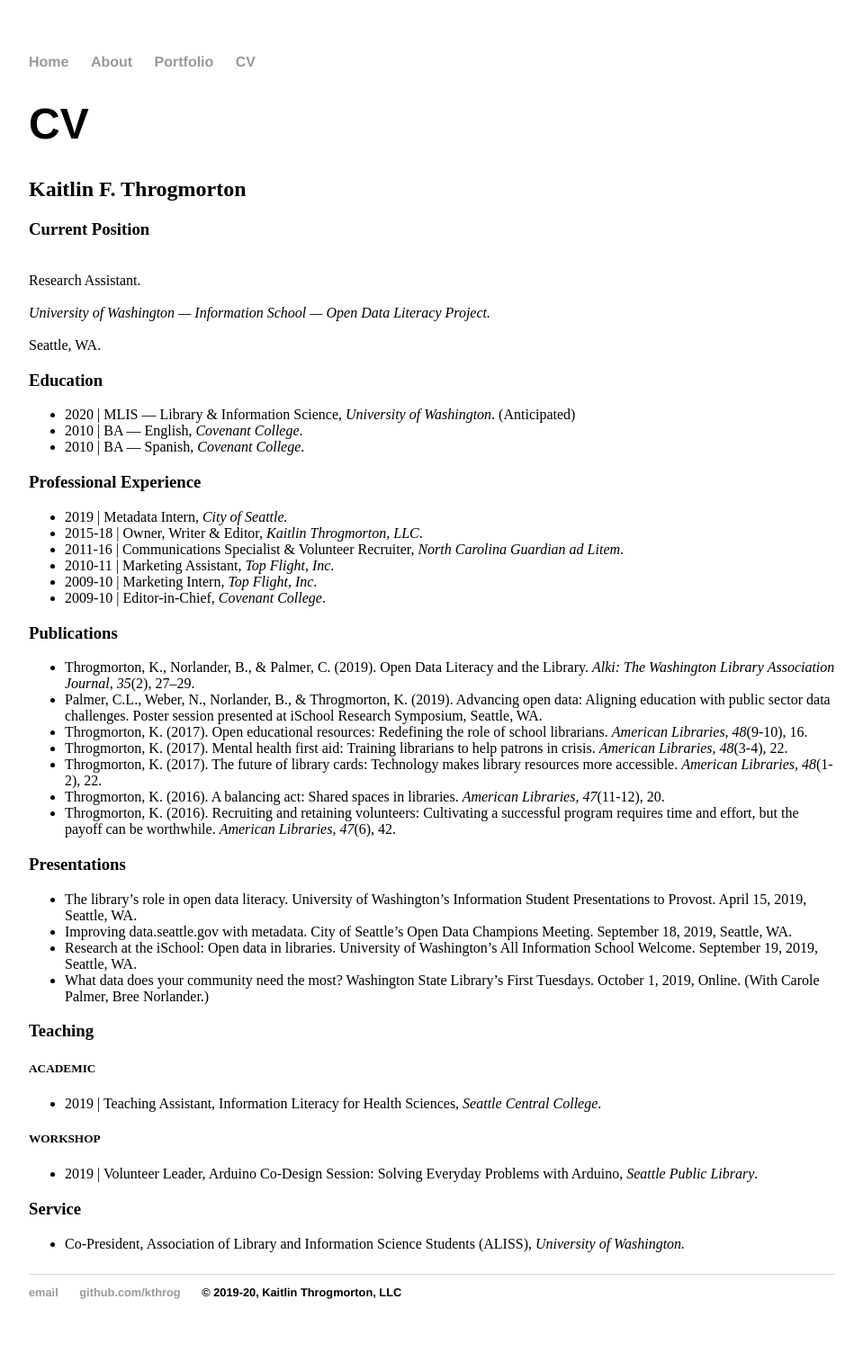
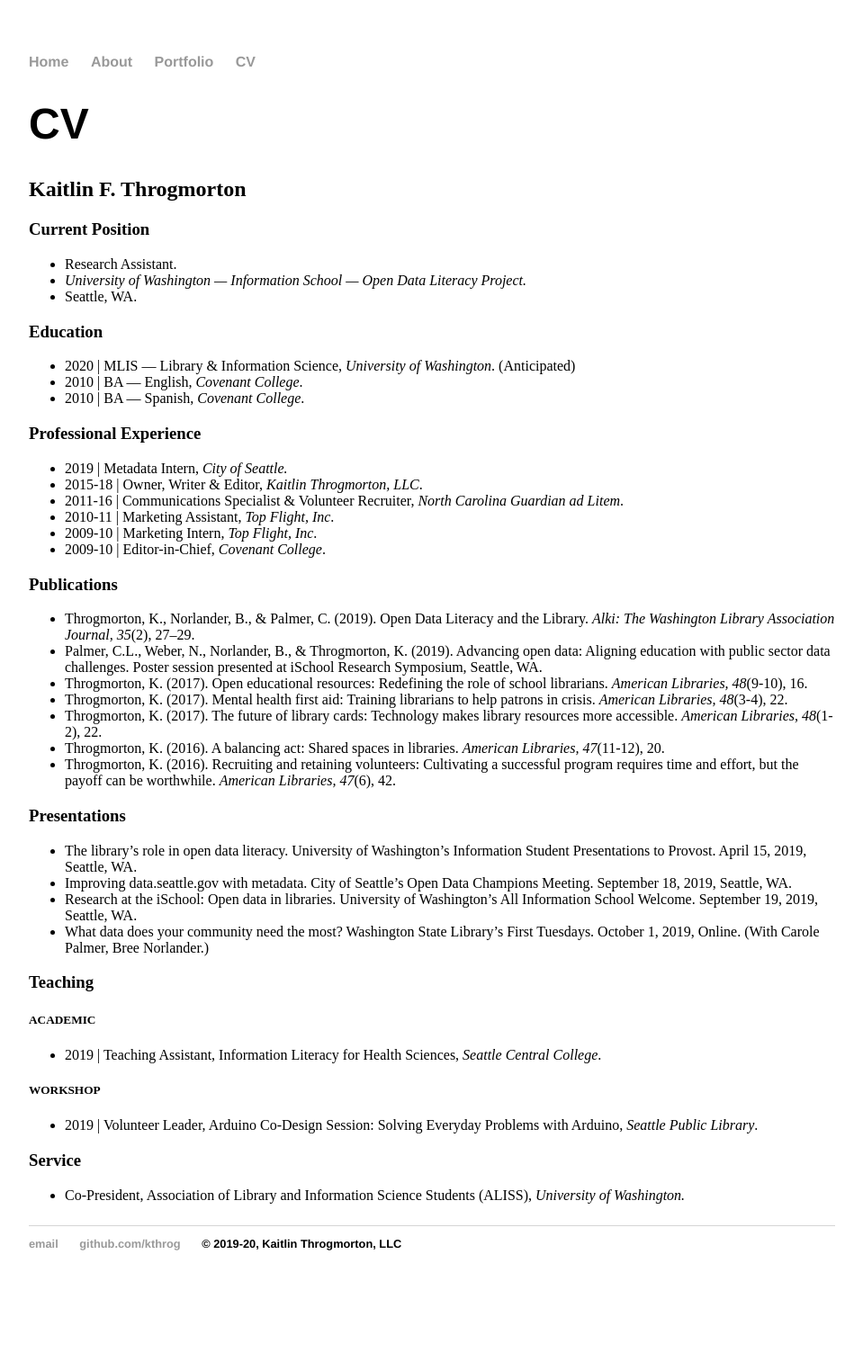
Before and after one commit to kthrog/old_site, a Jekyll site: the page built from CV/index.html, in a window 1280 px wide. Shown: the whole page at 90% size, without its empty margins (160-1119 px from the left). Built offline with Jekyll 4.4.1, drawn with Linux system fonts in a browser that asks for light colours; after the commit the page ends 1450 px from its top, so only the background shows below that.

Commit message:
fix top item

```diff
--- a/CV/index.html
+++ b/CV/index.html
@@ -7,9 +7,11 @@ title: CV
 		<h1>CV</h1>
     		<h2>Kaitlin F. Throgmorton</h2>
     		<h3>Current Position</h3>
-   			<br>Research Assistant.</br>
-    			<br><i>University of Washington — Information School — Open Data Literacy Project.</i></br>
-   	 		<br>Seattle, WA.</br>
+   			<ul>
+			<li>Research Assistant.</li>
+    			<li><i>University of Washington — Information School — Open Data Literacy Project.</i></li>
+   	 		<li>Seattle, WA.</li>
+			</ul>
 
     		<h3>Education</h3>
     			<ul>
```
